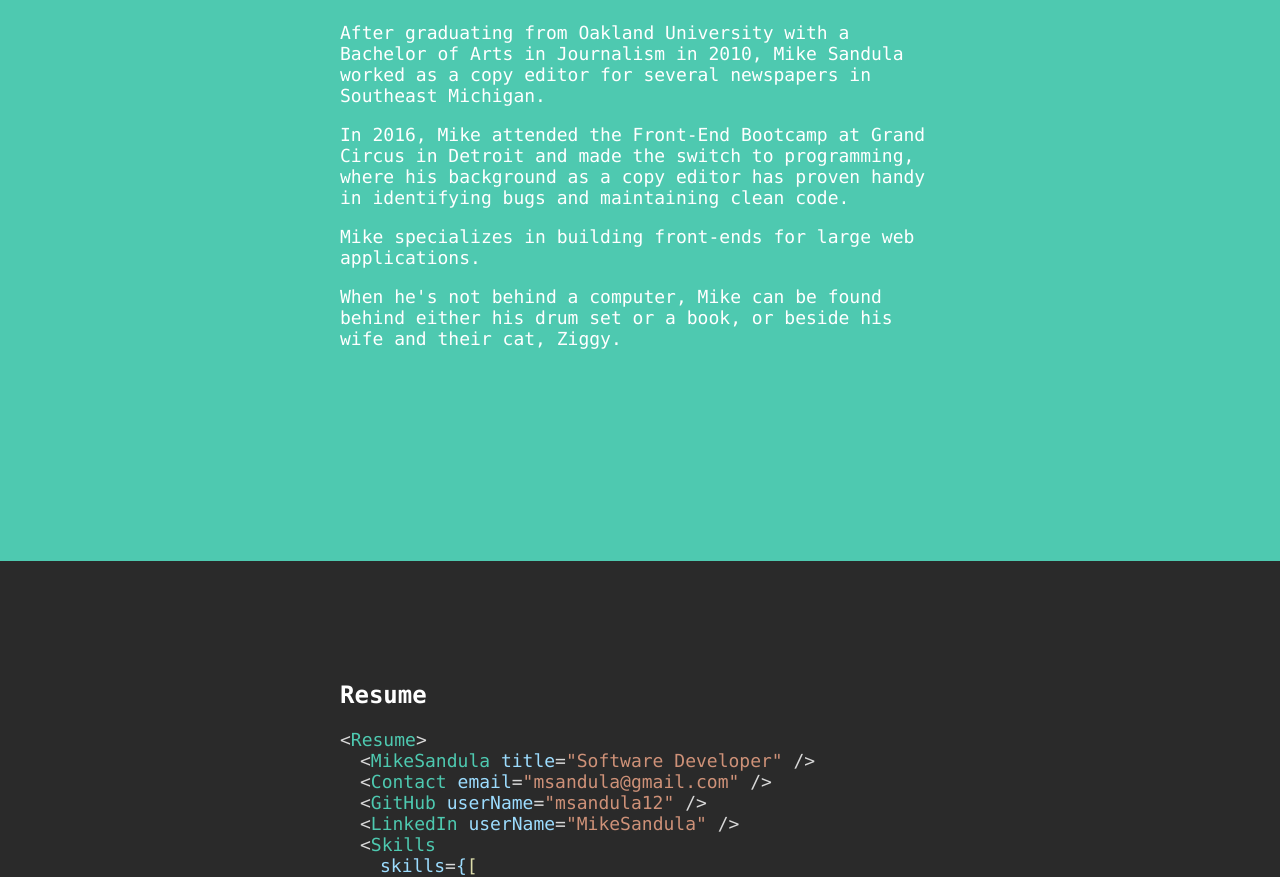
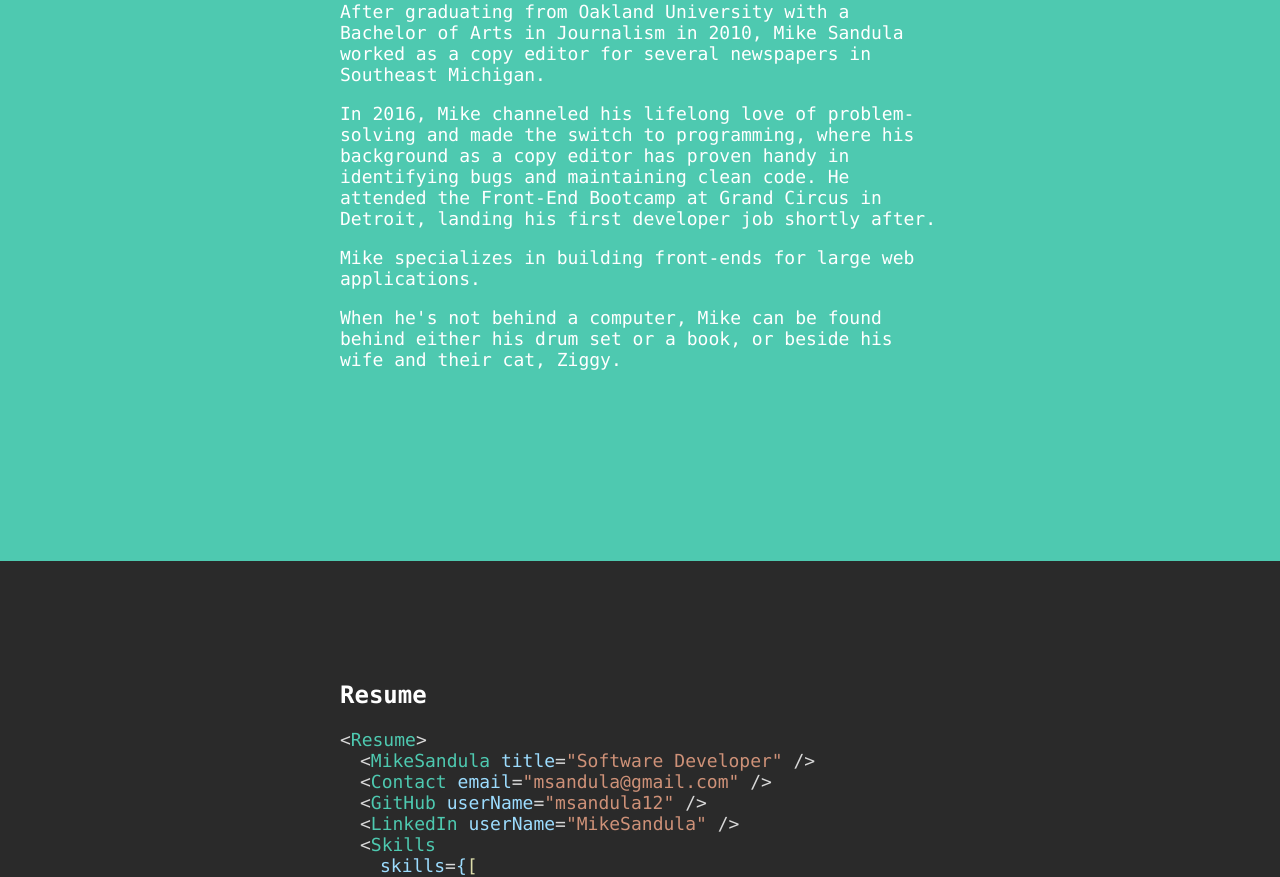
Before and after one commit to msandula12/msandula, a React (Create React App) app: page /#/home in a window 1280 px wide. Shown: the part 1039-1916 px from the top of the page. Built offline with nearby package versions, Linux system fonts and the light colour scheme.

Commit message:
chore: update wording

```diff
--- a/src/components/About.js
+++ b/src/components/About.js
@@ -16,10 +16,11 @@ const About = () => {
             newspapers in Southeast Michigan.
           </p>
           <p>
-            In 2016, Mike attended the Front-End Bootcamp at Grand Circus in
-            Detroit and made the switch to programming, where his background as
-            a copy editor has proven handy in identifying bugs and maintaining
-            clean code.
+            In 2016, Mike channeled his lifelong love of problem-solving and
+            made the switch to programming, where his background as a copy
+            editor has proven handy in identifying bugs and maintaining clean
+            code. He attended the Front-End Bootcamp at Grand Circus in Detroit,
+            landing his first developer job shortly after.
           </p>
           <p>
             Mike specializes in building front-ends for large web applications.
```
